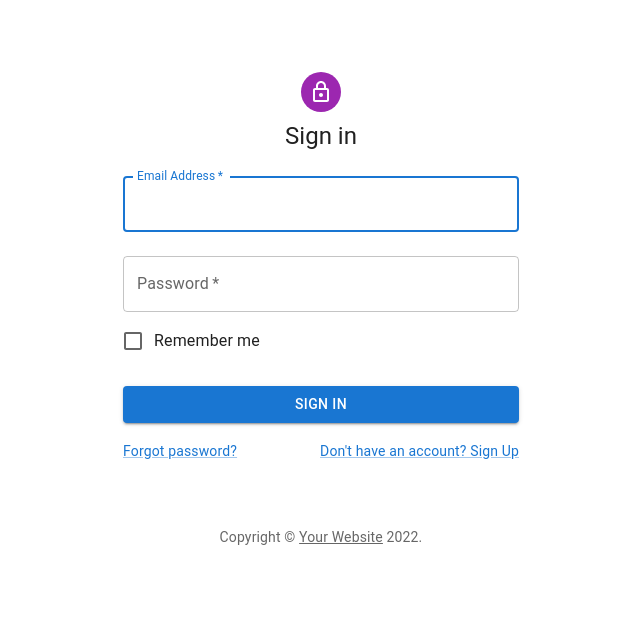
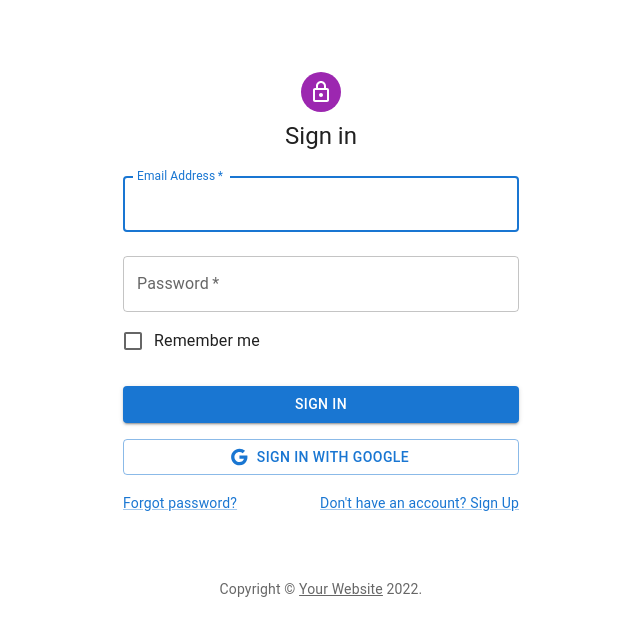
Before and after one commit to kolthahn97/Moodfluence, a React (Create React App) app: page /login in a window 1280 px wide. Shown: the top 636 px of the page, without its empty margins (319-959 px from the left). Built offline with nearby package versions, Linux system fonts and the light colour scheme.

Commit message:
Added a button for Google sign in

```diff
--- a/src/firebase-config.js
+++ b/src/firebase-config.js
@@ -1,5 +1,5 @@
 import { initializeApp } from 'firebase/app'
-import { getAuth } from 'firebase/auth'
+import { getAuth, createUserWithEmailAndPassword } from 'firebase/auth'
 
 const firebaseConfig = {
   apiKey: "AIzaSyAPJIrNzI2OfX8t69idxAsSX8476XrzTTM",
@@ -13,4 +13,4 @@ const firebaseConfig = {
 
 const firebaseApp = initializeApp(firebaseConfig)
 
-export const firebaseAuth = getAuth(firebaseConfig)
+const auth = getAuth(firebaseConfig)
--- a/src/pages/login/Login.js
+++ b/src/pages/login/Login.js
@@ -9,6 +9,7 @@ import Link from '@mui/material/Link';
 import Grid from '@mui/material/Grid';
 import Box from '@mui/material/Box';
 import LockOutlinedIcon from '@mui/icons-material/LockOutlined';
+import GoogleIcon from '@mui/icons-material/Google';
 import Typography from '@mui/material/Typography';
 import Container from '@mui/material/Container';
 import Copyright from 'components/login/Copyright';
@@ -77,6 +78,15 @@ export default function SignIn() {
             >
               Sign In
             </Button>
+            <Button
+              type='submit'
+              fullWidth
+              variant='outlined'
+              startIcon={<GoogleIcon />}
+              sx={{ mb: 2 }}
+            >
+              Sign in with Google
+            </Button>
             <Grid container>
               <Grid item xs>
                 <Link href="#" variant="body2">
--- a/src/pages/register/Register.js
+++ b/src/pages/register/Register.js
@@ -10,6 +10,7 @@ import Link from '@mui/material/Link';
 import Grid from '@mui/material/Grid';
 import Box from '@mui/material/Box';
 import LockOutlinedIcon from '@mui/icons-material/LockOutlined';
+import GoogleIcon from '@mui/icons-material/Google';
 import Typography from '@mui/material/Typography';
 import Container from '@mui/material/Container';
 import Copyright from 'components/login/Copyright';
@@ -32,7 +33,7 @@ export default function Register() {
 
   return (
     <ThemeProvider theme={theme}>
-      <Container component="main" maxWidth="xs">
+      <Container component='main' maxWidth='xs'>
         <CssBaseline />
         <Box
           sx={{
@@ -45,19 +46,19 @@ export default function Register() {
           <Avatar sx={{ m: 1, bgcolor: 'secondary.main' }}>
             <LockOutlinedIcon />
           </Avatar>
-          <Typography component="h1" variant="h5">
+          <Typography component='h1' variant='h5'>
             Sign up
           </Typography>
-          <Box component="form" noValidate onSubmit={handleSubmit} sx={{ mt: 3 }}>
+          <Box component='form' noValidate onSubmit={handleSubmit} sx={{ mt: 3 }}>
             <Grid container spacing={2}>
               <Grid item xs={12} sm={6}>
                 <TextField
-                  autoComplete="given-name"
-                  name="firstName"
+                  autoComplete='given-name'
+                  name='firstName'
                   required
                   fullWidth
-                  id="firstName"
-                  label="First Name"
+                  id='firstName'
+                  label='First Name'
                   autoFocus
                 />
               </Grid>
@@ -65,51 +66,60 @@ export default function Register() {
                 <TextField
                   required
                   fullWidth
-                  id="lastName"
-                  label="Last Name"
-                  name="lastName"
-                  autoComplete="family-name"
+                  id='lastName'
+                  label='Last Name'
+                  name='lastName'
+                  autoComplete='family-name'
                 />
               </Grid>
               <Grid item xs={12}>
                 <TextField
                   required
                   fullWidth
-                  id="email"
-                  label="Email Address"
-                  name="email"
-                  autoComplete="email"
+                  id='email'
+                  label='Email Address'
+                  name='email'
+                  autoComplete='email'
                 />
               </Grid>
               <Grid item xs={12}>
                 <TextField
                   required
                   fullWidth
-                  name="password"
-                  label="Password"
-                  type="password"
-                  id="password"
-                  autoComplete="new-password"
+                  name='password'
+                  label='Password'
+                  type='password'
+                  id='password'
+                  autoComplete='new-password'
                 />
               </Grid>
               <Grid item xs={12}>
                 <FormControlLabel
-                  control={<Checkbox value="allowExtraEmails" color="primary" />}
-                  label="I want to receive inspiration, marketing promotions and updates via email."
+                  control={<Checkbox value='allowExtraEmails' color='primary' />}
+                  label='I want to receive inspiration, marketing promotions and updates via email.'
                 />
               </Grid>
             </Grid>
             <Button
-              type="submit"
+              type='submit'
               fullWidth
-              variant="contained"
+              variant='contained'
               sx={{ mt: 3, mb: 2 }}
             >
               Sign Up
             </Button>
-            <Grid container justifyContent="flex-end">
+            <Button
+              type='submit'
+              fullWidth
+              variant='outlined'
+              startIcon={<GoogleIcon />}
+              sx={{ mb: 2 }}
+            >
+              Sign up with Google
+            </Button>
+            <Grid container justifyContent='flex-end'>
               <Grid item>
-                <Link href="login" variant="body2">
+                <Link href='login' variant='body2'>
                   Already have an account? Sign in
                 </Link>
               </Grid>
```
